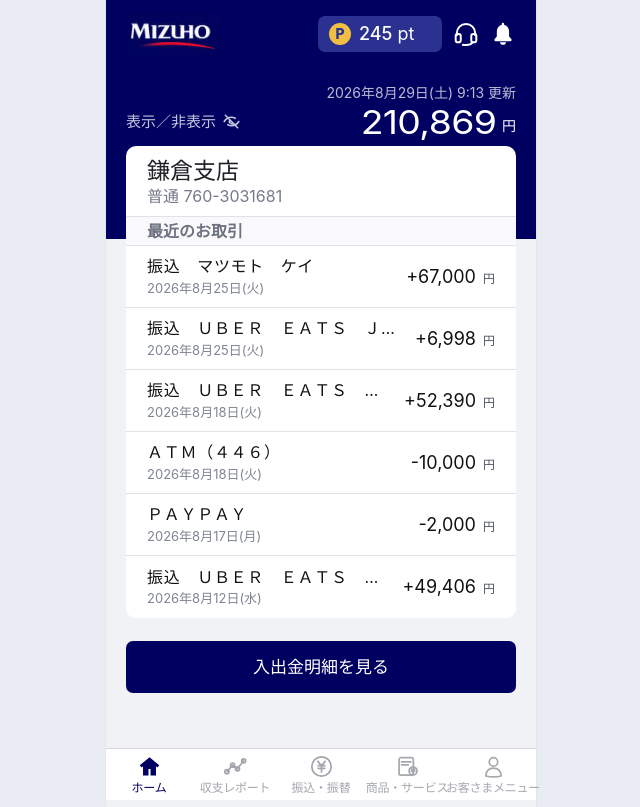
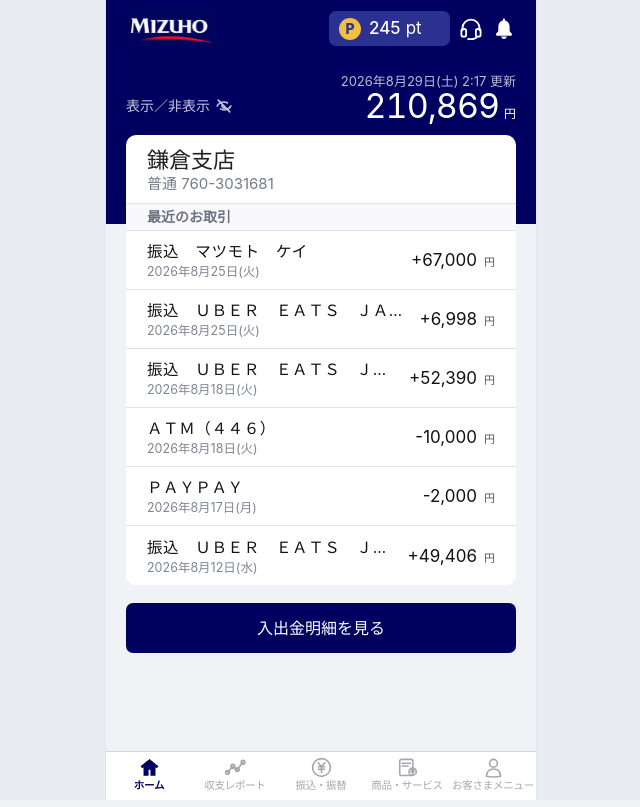
Before and after one commit to chonisan3108/mizuho, a plain HTML site: page index.html in a window 1280 px wide. Shown: the whole page, without its empty margins (319-959 px from the left). Drawn offline with Linux system fonts and the light colour scheme.

Commit message:
Add files via upload

```diff
--- a/app.js
+++ b/app.js
@@ -1158,3 +1158,29 @@
     navigator.serviceWorker.register("./sw.js").catch(()=>{});
   });
 }
+
+
+/* ===== ページを開いた時刻をホーム右上へ反映 ===== */
+function updateHomeOpenedTime(){
+  const el = document.getElementById("homeUpdate");
+  if (!el) return;
+
+  const now = new Date();
+  const weekdays = ["日","月","火","水","木","金","土"];
+  const y = now.getFullYear();
+  const m = now.getMonth() + 1;
+  const d = now.getDate();
+  const w = weekdays[now.getDay()];
+  const h = now.getHours();
+  const min = String(now.getMinutes()).padStart(2, "0");
+
+  el.textContent = `${y}年${m}月${d}日(${w}) ${h}:${min} 更新`;
+}
+
+updateHomeOpenedTime();
+
+/* PWAを閉じずに再度開いた場合も、表示した瞬間の時刻へ更新 */
+document.addEventListener("visibilitychange", ()=>{
+  if (!document.hidden) updateHomeOpenedTime();
+});
+window.addEventListener("pageshow", updateHomeOpenedTime);
--- a/index.html
+++ b/index.html
@@ -33,7 +33,7 @@
         </div>
       </div>
 
-      <div class="update">2026年8月29日(土) 9:13 更新</div>
+      <div class="update" id="homeUpdate">2026年8月29日(土) 9:13 更新</div>
 
       <div class="balance-line">
         <button id="balanceToggle" class="ghost-button" type="button">
--- a/style.css
+++ b/style.css
@@ -1064,3 +1064,161 @@
   font-weight:400;
   color:#7f8593;
 }
+
+/* ===== v6-26: 2枚目のiPhone表示を基準にホーム全体を再フィット ===== */
+.phone-shell{
+  max-width:430px;
+  padding-bottom:calc(78px + env(safe-area-inset-bottom));
+}
+.hero{
+  padding:calc(9px + env(safe-area-inset-top)) 20px 91px;
+}
+.top-row{
+  min-height:34px;
+  gap:9px;
+}
+.mizuho-wordmark{
+  width:91px;
+  height:39px;
+}
+.top-actions{gap:8px}
+.points{
+  height:35px;
+  min-width:121px;
+  padding:0 10px;
+  gap:8px;
+  font-size:17px;
+}
+.points strong,.points-unit{font-size:17px}
+.coin{width:22px;height:22px;flex-basis:22px;font-size:14px}
+.top-icon{width:26px;height:26px;flex-basis:26px}
+.top-icon svg{width:26px;height:26px}
+.bell-icon{width:24px;flex-basis:24px}
+.bell-icon svg{width:24px;height:24px}
+.update{
+  margin-top:24px;
+  font-size:13px;
+  line-height:18px;
+}
+.balance-line{
+  margin-top:1px;
+  min-height:42px;
+  align-items:flex-start;
+}
+.ghost-button{
+  gap:5px;
+  font-size:14px;
+  line-height:18px;
+  padding:6px 0 0;
+}
+.eye-off-icon{width:18px;height:18px;flex-basis:18px}
+.balance{
+  gap:5px;
+  align-items:baseline;
+  margin-top:-2px;
+  margin-left:auto;
+  white-space:nowrap;
+}
+.balance strong{
+  font-size:34px;
+  line-height:1;
+  font-weight:400;
+  letter-spacing:-1px;
+  transform:none;
+  font-variant-numeric:tabular-nums;
+}
+.balance span{
+  font-size:12px;
+  line-height:1;
+  padding-bottom:0;
+  font-weight:400;
+}
+.account-card{
+  margin:-89px 20px 0;
+  border-radius:10px;
+}
+.account-head{
+  min-height:68px;
+  padding:9px 21px 7px;
+}
+.branch{
+  font-size:22px;
+  line-height:27px;
+  font-weight:400;
+}
+.account-number{
+  margin-top:0;
+  font-size:15px;
+  line-height:19px;
+}
+.card-section-title{
+  height:28px;
+  padding:4px 21px;
+  font-size:14px;
+  line-height:18px;
+  font-weight:600;
+}
+.transaction-row{
+  min-height:59px;
+  height:59px;
+  padding:6px 21px 5px;
+  gap:11px;
+}
+.transaction-row .name{
+  font-size:15.5px;
+  line-height:19px;
+  font-weight:400;
+  letter-spacing:.04em;
+}
+.transaction-row .date{
+  margin-top:3px;
+  font-size:12.5px;
+  line-height:15px;
+  font-weight:400;
+}
+.transaction-row .amount{gap:3px}
+.transaction-row .amount-value{
+  font-size:17px;
+  line-height:1;
+  font-weight:400;
+}
+.transaction-row .yen{
+  font-size:11px;
+  line-height:1;
+  font-weight:400;
+  margin-bottom:1px;
+}
+.primary-button{
+  width:calc(100% - 40px);
+  height:50px;
+  margin:18px 20px 25px;
+  padding:0 16px;
+  border-radius:7px;
+  font-size:16px;
+  line-height:50px;
+  font-weight:500;
+}
+.bottom-nav{
+  height:calc(49px + env(safe-area-inset-bottom));
+  min-height:0;
+  padding:4px 0 calc(3px + env(safe-area-inset-bottom));
+}
+.nav-item{
+  gap:0;
+  padding-top:0;
+  justify-content:flex-start;
+}
+.nav-icon{width:23px;height:23px}
+.nav-item small{
+  font-size:10.5px;
+  line-height:13px;
+  font-weight:400;
+  letter-spacing:-.025em;
+}
+.nav-item.selected small{font-weight:600}
+
+@media (max-width:360px){
+  .hero{padding-left:17px;padding-right:17px}
+  .account-card{margin-left:17px;margin-right:17px}
+  .primary-button{width:calc(100% - 34px);margin-left:17px;margin-right:17px}
+}
--- a/sw.js
+++ b/sw.js
@@ -1,4 +1,4 @@
-const CACHE="bank-demo-v6-15";
+const CACHE="bank-demo-v6-28";
 const ASSETS=["./","./index.html","./style.css","./app.js","./manifest.json","./icon-192.png","./icon-512.png"];
 self.addEventListener("install",e=>e.waitUntil(caches.open(CACHE).then(c=>c.addAll(ASSETS))));
 self.addEventListener("activate",e=>e.waitUntil(caches.keys().then(keys=>Promise.all(keys.filter(k=>k!==CACHE).map(k=>caches.delete(k))))));
```
